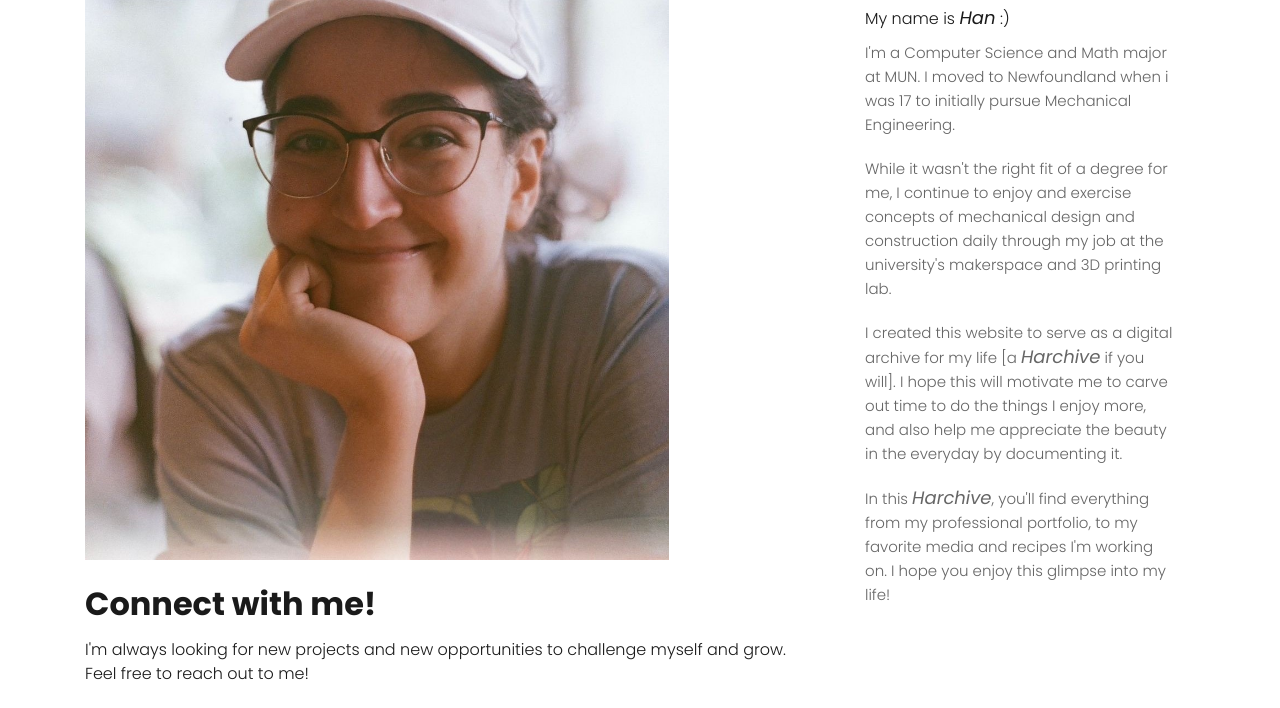
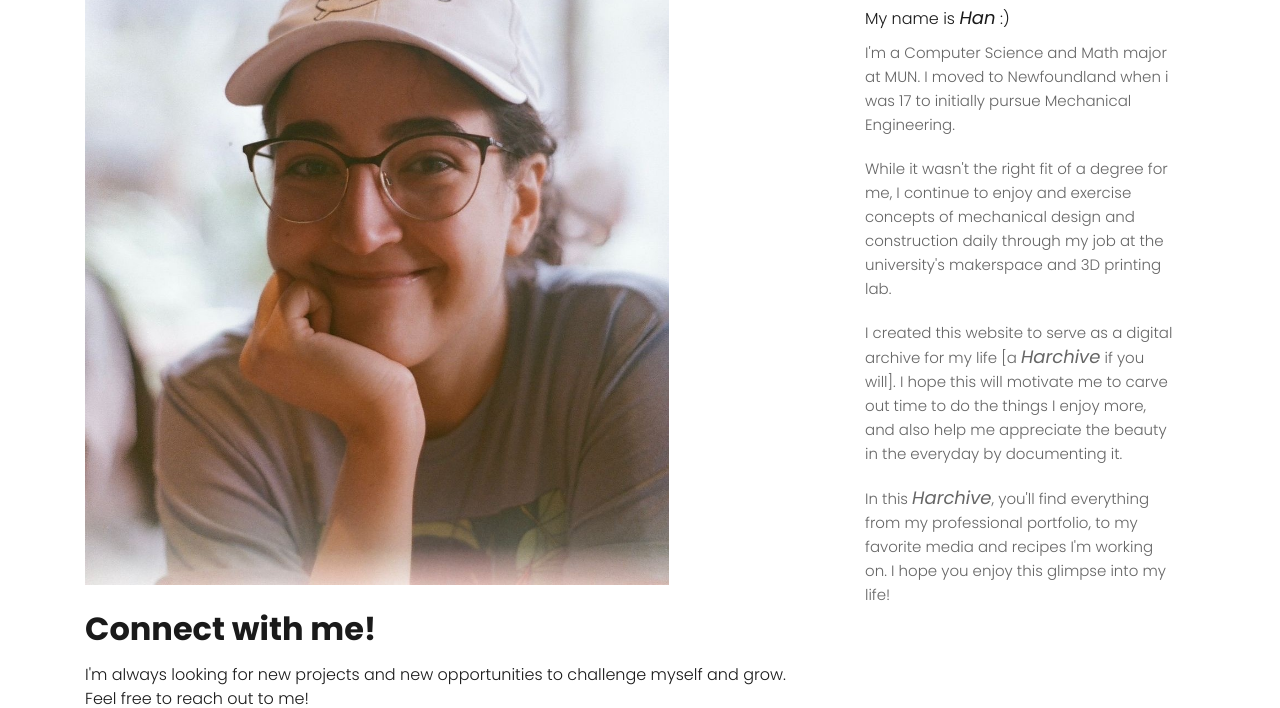
Before and after one commit to hanyaeid/hanyaeid.github.io, a plain HTML site: page about.html in a window 1280 px wide. Shown: the part 375-1083 px from the top of the page. Drawn offline with nearby package versions, Linux system fonts and the light colour scheme; a web font is replaced by a local one.

Commit message:
fixing corrupt image

```diff
--- a/about.html
+++ b/about.html
@@ -64,7 +64,7 @@
          <div class="container">
             <div class="row">
                <div class="col-lg-8 col-sm-12">
-                  <div class="about_img"><img src="images/misc.JPG"></div>
+                  <div class="about_img"><img src="images/me.jpg" style="width:100%;"></div>
                   <h2 class="title_text">Connect with me!</h2>
                   <p class="body_text">I'm always looking for new projects and new opportunities to challenge myself and grow. Feel free to reach out to me! </p> -->
                   <div class="social_icon_main">
```
Also changed, not shown: images/me.JPG (added).
